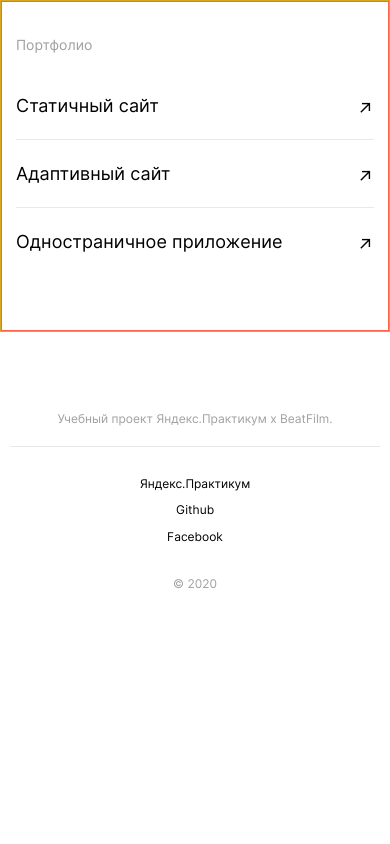
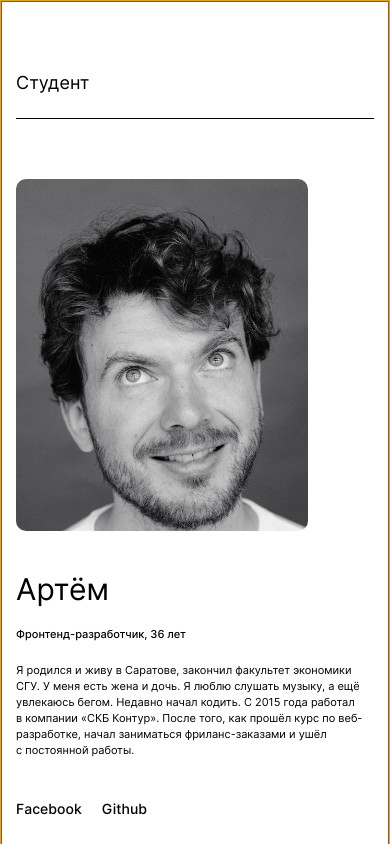
Before and after one commit to artem-chumak/movies-explorer-frontend, a React (Create React App) app: page / in a window 390 px wide. Shown: the top 844 px of the page. Built offline with nearby package versions, Linux system fonts and the light colour scheme.

Commit message:
feat(layout-main): add block bio

```diff
--- a/src/components/AboutMe/AboutMe.css
+++ b/src/components/AboutMe/AboutMe.css
@@ -0,0 +1,165 @@
+.about {
+  max-width: 1280px;
+  margin: 0 auto;
+  box-sizing: border-box;
+  min-height: 626px;
+  padding: 110px 70px 72px;
+  border: solid 1px sienna;
+}
+
+.about__title {
+  display: block;
+  width: 100%;
+  min-height: 45px;
+  margin: 0;
+  border-bottom: solid 1px black;
+  font-size: 22px;
+  font-weight: 400;
+  line-height: 1.22;
+  letter-spacing: calc(1em / 250);
+}
+
+.about__info-block {
+  display: flex;
+  justify-content: space-between;
+  padding-top: 66px;
+  box-sizing: border-box;
+}
+
+.about__bio-block {
+  max-width: 640px;
+  box-sizing: border-box;
+  padding-right: 40px;
+  display: flex;
+  flex-direction: column;
+  justify-content: space-between;
+}
+
+.about__name {
+  margin: 0 0 18px 0;
+  font-size: 50px;
+  font-weight: 400;
+  line-height: 1.16;
+  letter-spacing: calc(1em / 250);
+}
+
+.about__occupation {
+  font-weight: 500;
+  margin: 0 0 26px 0;
+  font-size: 18px;
+  line-height: 1.1;
+}
+
+.about__bio {
+  font-size: 14px;
+  line-height: 1.57;
+  margin: 0 0 40px 0;
+}
+
+.about__photo {
+  height: 327px;
+  width: 270px;
+  border-radius: 10px;
+}
+
+.about__link {
+  font-weight: 500;
+  font-size: 14px;
+  line-height: 1.21;
+  margin: 0 20px 0 0;
+  color: black;
+  text-decoration: none;
+  transition: 0.2s ease-in;
+}
+
+.about__link:hover {
+  opacity: 0.6;
+}
+
+.about__link:last-child {
+  margin: 0;
+}
+
+@media screen and (max-width: 768px) {
+  .about {
+    min-height: 564px;
+    padding: 90px 50px 50px;
+  }
+
+  .about__bio-block {
+    max-width: 364px;
+    padding-right: 20px;
+  }
+
+  .about__name {
+    margin: 0 0 16px 0;
+    font-size: 40px;
+    line-height: 1;
+  }
+
+  .about__occupation {
+    margin: 0 0 20px 0;
+    font-size: 12px;
+    line-height: 1.5;
+  }
+
+  .about__bio {
+    font-size: 12px;
+    line-height: 1.5;
+    margin: 0 0 20px 0;
+  }
+
+  .about__photo {
+    width: 255px;
+    height: 307px;
+  }
+}
+
+@media screen and (max-width: 600px) {
+  .about {
+    min-height: none;
+    padding: 70px 14px 34px;
+  }
+
+  .about__title {
+    width: 100%;
+    min-height: 46px;
+    font-size: 18px;
+  }
+
+  .about__info-block {
+    display: flex;
+    flex-direction: column-reverse;
+    padding-top: 60px;
+    align-items: flex-start;
+  }
+
+  .about__photo {
+    height: 352px;
+    width: 292px;
+    margin-bottom: 40px;
+  }
+
+  .about__bio-block {
+    padding-right: 0;
+    max-width: none;
+  }
+
+  .about__name {
+    margin: 0 0 20px 0;
+    font-size: 30px;
+    line-height: 1.21;
+  }
+
+  .about__occupation {
+    margin: 0 0 20px 0;
+    font-size: 11px;
+    line-height: 1.45;
+  }
+
+  .about__bio {
+    font-size: 11px;
+    line-height: 1.45;
+    margin: 0 0 40px 0;
+  }
+}
--- a/src/components/AboutMe/AboutMe.js
+++ b/src/components/AboutMe/AboutMe.js
@@ -1,8 +1,46 @@
+import "./AboutMe.css";
+import photo from "../../images/photo.jpg";
+
 function AboutMe() {
   return (
-    <div>
-
-    </div>
+    <section className="about">
+      <h2 className="about__title">Студент</h2>
+      <div className="about__info-block">
+        <div className="about__bio-block">
+          <div>
+            <h3 className="about__name">Артём</h3>
+            <p className="about__occupation">Фронтенд-разработчик, 36 лет</p>
+            <p className="about__bio">
+              Я&nbsp;родился и&nbsp;живу в&nbsp;Саратове, закончил факультет
+              экономики СГУ. У&nbsp;меня есть жена и&nbsp;дочь. Я&nbsp;люблю
+              слушать музыку, а&nbsp;ещё увлекаюсь бегом. Недавно начал кодить.
+              С&nbsp;2015 года работал в&nbsp;компании &laquo;СКБ Контур&raquo;.
+              После того, как прошёл курс по&nbsp;веб-разработке, начал
+              заниматься фриланс-заказами и&nbsp;ушёл с&nbsp;постоянной работы.
+            </p>
+          </div>
+          <div>
+            <a
+              className="about__link"
+              href="https://www.facebook.com/artem.chumak.94"
+              target="_blank"
+              rel="noreferrer"
+            >
+              Facebook
+            </a>
+            <a
+              className="about__link"
+              href="https://github.com/artem-chumak"
+              target="_blank"
+              rel="noreferrer"
+            >
+              Github
+            </a>
+          </div>
+        </div>
+        <img src={photo} alt="фотограция" className="about__photo" />
+      </div>
+    </section>
   );
 }
 
--- a/src/components/App/App.js
+++ b/src/components/App/App.js
@@ -1,3 +1,7 @@
+// todo - заменить спец. символы юникодом, еще сделать типограф
+// todo - убрать бордеры в блоках
+// todo - пройтись по тому, что сделал и отформатировать код
+
 import "./App.css";
 import Main from "../Main/Main";
 import Header from "../Header/Header";
--- a/src/components/Footer/Footer.css
+++ b/src/components/Footer/Footer.css
@@ -60,6 +60,7 @@
     padding: 0 30px;
   }
 }
+
 @media screen and (max-width: 480px) {
   .footer {
     padding: 0 10px;
--- a/src/components/Portfolio/Portfolio.css
+++ b/src/components/Portfolio/Portfolio.css
@@ -39,7 +39,7 @@
   min-height: 90px;
   text-decoration: none;
   font-size: 30px;
-  line-height: 1.38;
+  line-height: 1.66;
   letter-spacing: calc(1em / 250);
   color: black;
   transition: 0.2s ease-in;
@@ -74,7 +74,7 @@
     min-height: 90px;
     text-decoration: none;
     font-size: 28px;
-    line-height: 1.48;
+    line-height: 1.78;
   }
 }
 
@@ -95,7 +95,7 @@
     min-height: 67px;
     text-decoration: none;
     font-size: 18px;
-    line-height: 1.3;
+    line-height: 1.55;
   }
 
   .portfolio__link-icon {
```
Also changed, not shown: src/images/photo.jpg (added).
